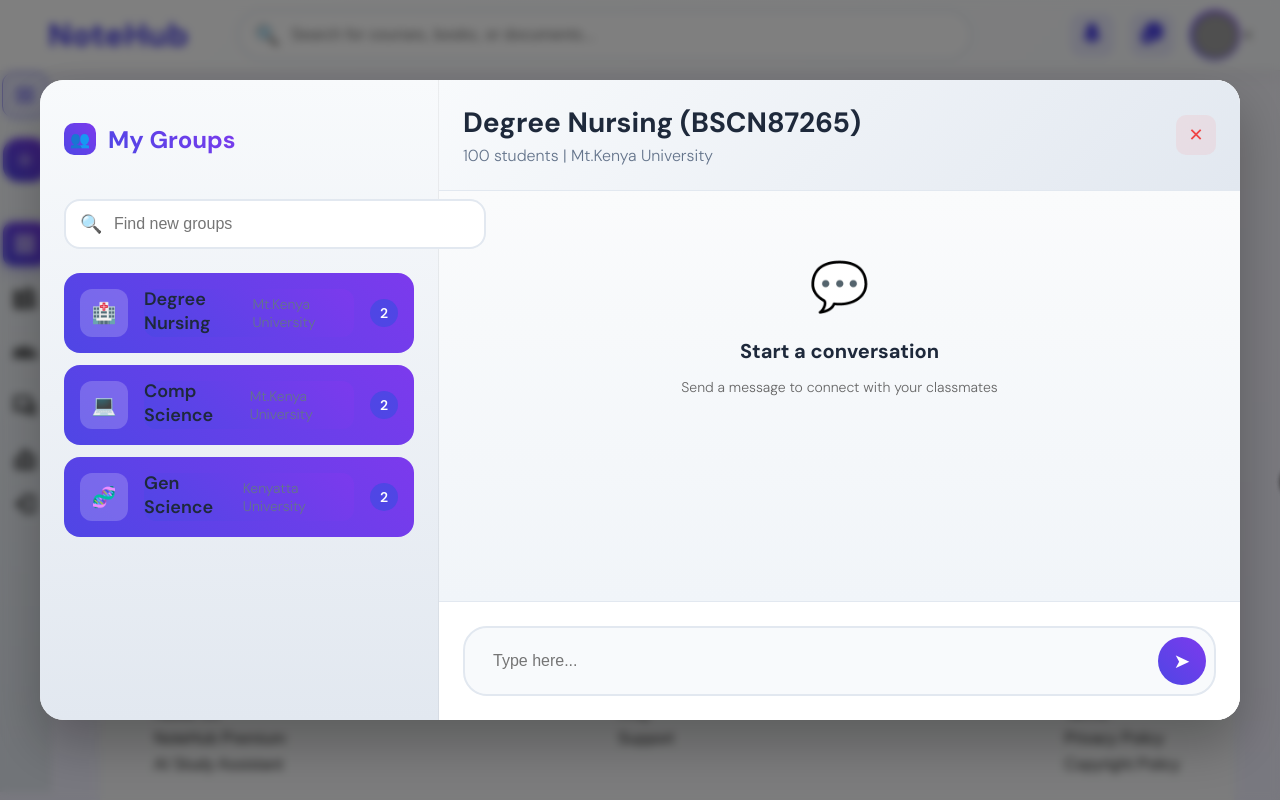
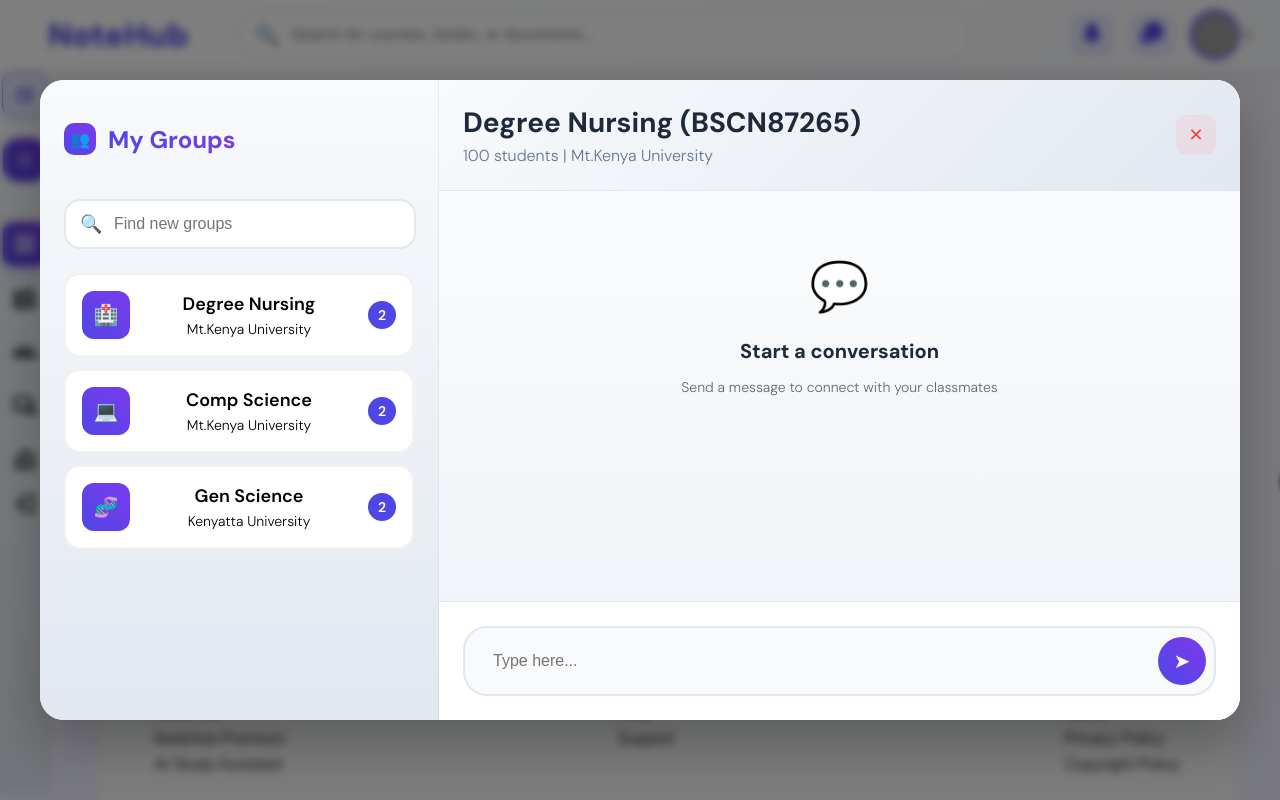
Before and after one commit to NoteHubs-Org/Frontend, a React (Create React App) app: page / in a window 1280 px wide. Both pictures are taken after a click on the button 1152 px from the left and 35 px from the top of the page. Shown: the top 800 px of the page. Built offline with nearby package versions, Linux system fonts and the light colour scheme; grey boxes are pictures that could not be loaded.

Commit message:
chatslider done

```diff
--- a/src/landingPage/chatSlider/ChatSlide.js
+++ b/src/landingPage/chatSlider/ChatSlide.js
@@ -1,4 +1,4 @@
-import React, { useEffect  } from "react";
+import React, { useEffect, useState  } from "react";
 import "./chatslider.css";
 // import { PiXBold } from "react-icons/pi";
 // import { MdOutlineGroups2 } from "react-icons/md";
@@ -8,6 +8,27 @@ import "./chatslider.css";
 
 const ChatSlide = ({ isVisible, toggleChat }) => {
   // const sidebarRef = useRef(null);
+  const [activeGroupIndex, setActiveGroupIndex] = useState(null);
+  const groups = [
+    {
+      icon: "🏥",
+      courseName: "Degree Nursing",
+      university: "Mt.Kenya University",
+      notif: 2,
+    },
+    {
+      icon: "💻",
+      courseName: "Comp Science",
+      university: "Mt.Kenya University",
+      notif: 2,
+    },
+    {
+      icon: "🧬",
+      courseName: "Gen Science",
+      university: "Kenyatta University",
+      notif: 2,
+    },
+  ];
   useEffect(() => {
     const chatOverlay = document.getElementById("chatOverlay");
     if (isVisible) {
@@ -34,32 +55,20 @@ const ChatSlide = ({ isVisible, toggleChat }) => {
               </div>
 
               <div className="groups-container">
-                  <div className="group">
-                      <div className="group-icon">🏥</div>
-                      <div className="group-mid">
-                          <div className="course-name">Degree Nursing</div>
-                          <div className="university-name">Mt.Kenya University</div>
-                      </div>
-                      <div className="notif-number">2</div>
-                  </div>
-
-                  <div className="group">
-                      <div className="group-icon">💻</div>
-                      <div className="group-mid">
-                          <div className="course-name">Comp Science</div>
-                          <div className="university-name">Mt.Kenya University</div>
-                      </div>
-                      <div className="notif-number">2</div>
-                  </div>
-
-                  <div className="group">
-                      <div className="group-icon">🧬</div>
-                      <div className="group-mid">
-                          <div className="course-name">Gen Science</div>
-                          <div className="university-name">Kenyatta University</div>
-                      </div>
-                      <div className="notif-number">2</div>
-                  </div>
+                  {groups.map((group, index) => (
+              <div
+                key={index}
+                className={`group ${activeGroupIndex === index ? "group-active" : ""}`}
+                onClick={() => setActiveGroupIndex(index)}
+              >
+                <div className="group-icon">{group.icon}</div>
+                <div className="group-mid">
+                  <div className="course-name">{group.courseName}</div>
+                  <div className="university-name">{group.university}</div>
+                </div>
+                <div className="notif-number">{group.notif}</div>
+              </div>
+            ))}
               </div>
           </div>
           {/* right chat side */}
@@ -69,7 +78,7 @@ const ChatSlide = ({ isVisible, toggleChat }) => {
                       <div className="chat-right-title">Degree Nursing (BSCN87265)</div>
                       <div className="group-population">100 students | Mt.Kenya University</div>
                   </div>
-                  <button onclick={toggleChat} className="X-remove-btn">✕</button>
+                  <button onClick={toggleChat} className="X-remove-btn">✕</button>
               </div>
 
               <div className="chat-right-mid">
--- a/src/landingPage/chatSlider/chatslider.css
+++ b/src/landingPage/chatSlider/chatslider.css
@@ -42,7 +42,7 @@
   font-size: 18px;
 }
 .search input{
- width: 100%;
+ width: 80%;
  padding: 14px 20px 14px 48px;
  border: 2px solid #e2e8f0; border-radius: 16px;
  font-size: 16px;
@@ -55,7 +55,19 @@
   flex-direction: column;
   gap: 12px;
 }
+
 .group{
+  display: flex;
+  align-items: center;
+  gap: 12px;
+  padding: 16px;
+  background: white;
+  border: 2px solid rgba(0, 0, 0, 0.05);
+  border-radius: 16px;
+  cursor: pointer;
+  transition: all 0.3s ease;
+}
+.group-active{
   display: flex;
   align-items: center;
   gap: 16px;
@@ -71,23 +83,8 @@
   box-shadow:0 8px 25px rgba(0, 0, 0, 0.1);
   border-color: #4f46e5;
 }
-.group:active{
-  transform: translateY(0);
-  box-shadow:none;
-  border-color: transparent;
-}
+
 .group-icon{
-  width: 48px;
-  height: 48px;
-  background: rgba(255, 255, 255, 0.2); border-radius: 12px;
-  display: flex;
-  align-items: center; justify-content: center;
-  color: white;
-  font-size: 20px;
-  flex-shrink: 0;
-}
-
-.group-mid{
   width: 48px;
   height: 48px;
   background: linear-gradient(45deg, #4f46e5, #7c3aed);
@@ -97,6 +94,17 @@
   justify-content: center;
   color: white;
   font-size: 20px;
+}
+
+.group-mid{
+  width: 48px;
+  height: 48px;
+  border-radius: 12px;
+  display: flex;
+  flex-direction: column;
+  align-items: center;
+  justify-content: center;
+  font-size: 20px;
   flex: 1;
   flex-shrink: 0;
 }
@@ -104,11 +112,9 @@
   font-size: 18px;
   font-weight: 600;
   margin-bottom: 4px;
-  color: #1e293b;
 }
 .university-name{
   font-size: 14px;
-  color: #64748b;
 }
 .notif-number{
   width: 28px;
@@ -226,7 +232,7 @@
   font-size: 20px;
 }
 .send-msg-btn:hover{
-  transform:scale(1.1) rotate(15deg);
+  transform:scale(1.1);
   box-shadow: 0 4px 20px rgba(79, 70, 229, 0.4);
 }
 .chat-overlay {
```
